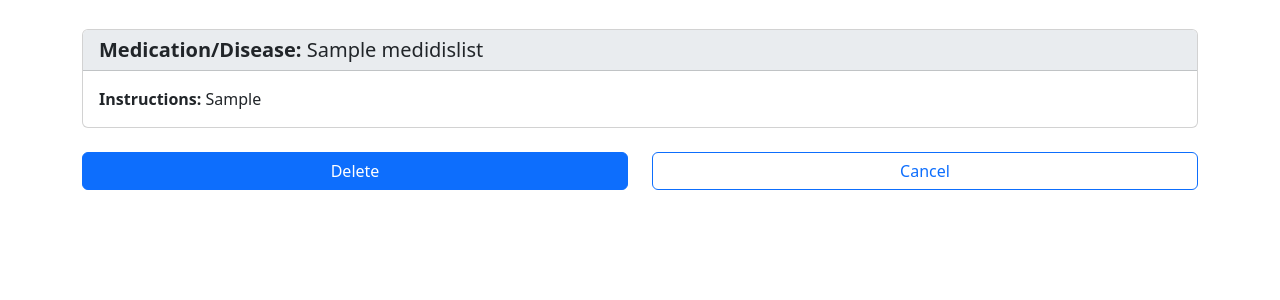
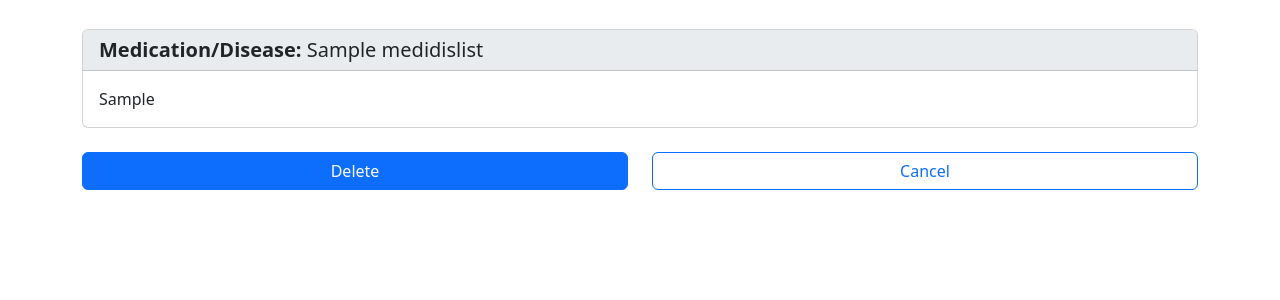
Before and after one commit to puma13992/digial-patient, a Django app: page /medidis/delete/1/ in a window 1280 px wide. Shown: the part 195-495 px from the top of the page. Run offline with Django 3.2, Linux system fonts and the light colour scheme; tables that the repository leaves empty hold one stand-in row (values such as "Sample post").

Commit message:
Delete word 'instructions' in medidis.html & delete_medidis.html

```diff
--- a/templates/delete_medidis.html
+++ b/templates/delete_medidis.html
@@ -21,7 +21,7 @@
                   </div>
                   <div class="card-body">
                     <p class="card-text">
-                      <b>Instructions:</b> {{ entry.instructions }}
+                      {{ entry.instructions }}
                     </p>
                   </div>
                 </div>
--- a/templates/medidis.html
+++ b/templates/medidis.html
@@ -46,7 +46,7 @@
           </div>
           <div class="card-body">
             <p class="card-text">
-              <b>Instructions:</b> {{ medication_entry.instructions }}
+              {{ medication_entry.instructions }}
             </p>
           </div>
           <div class="d-grid gap-2 card-footer bg-transparent border border-0">
```
